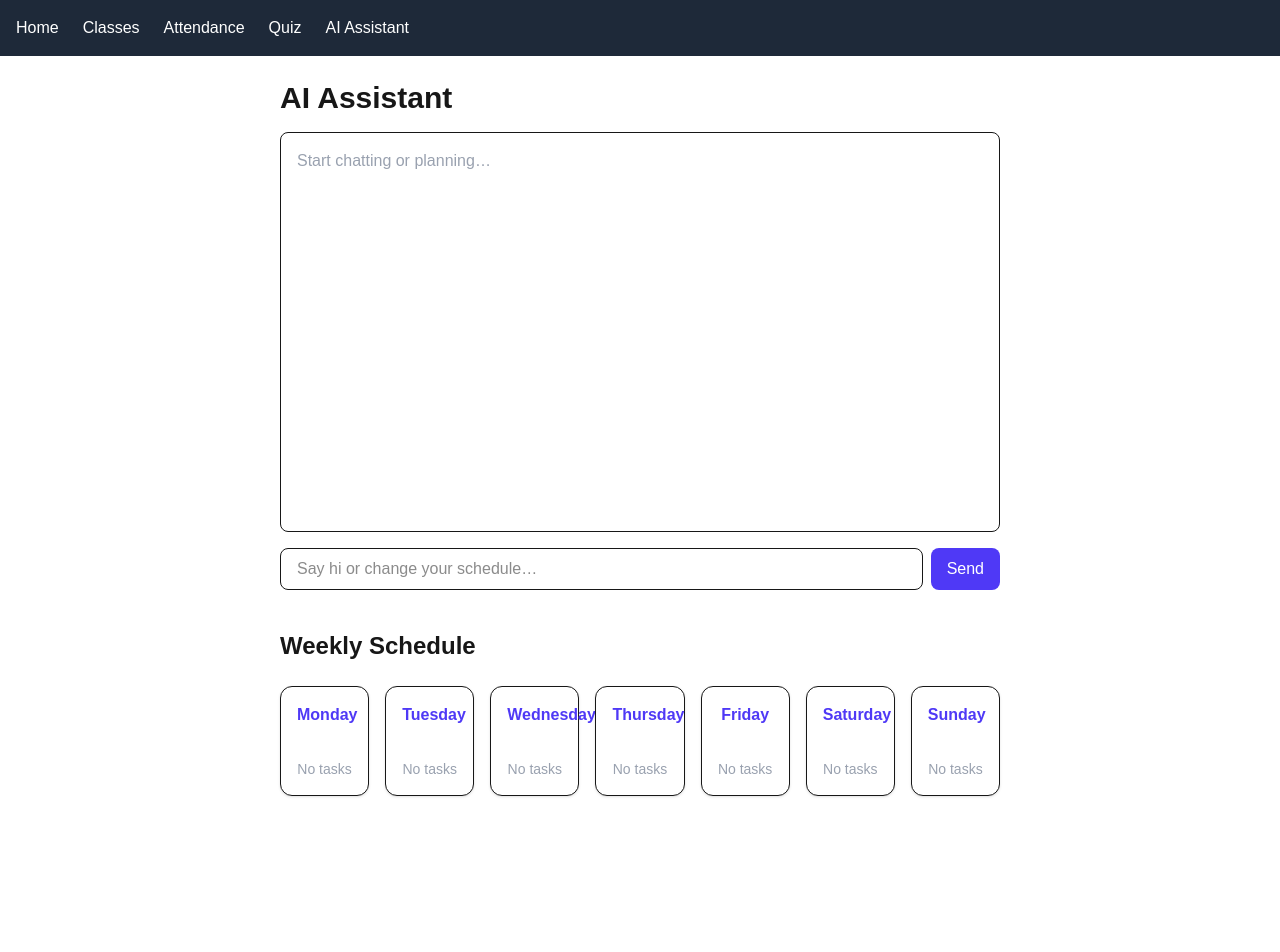
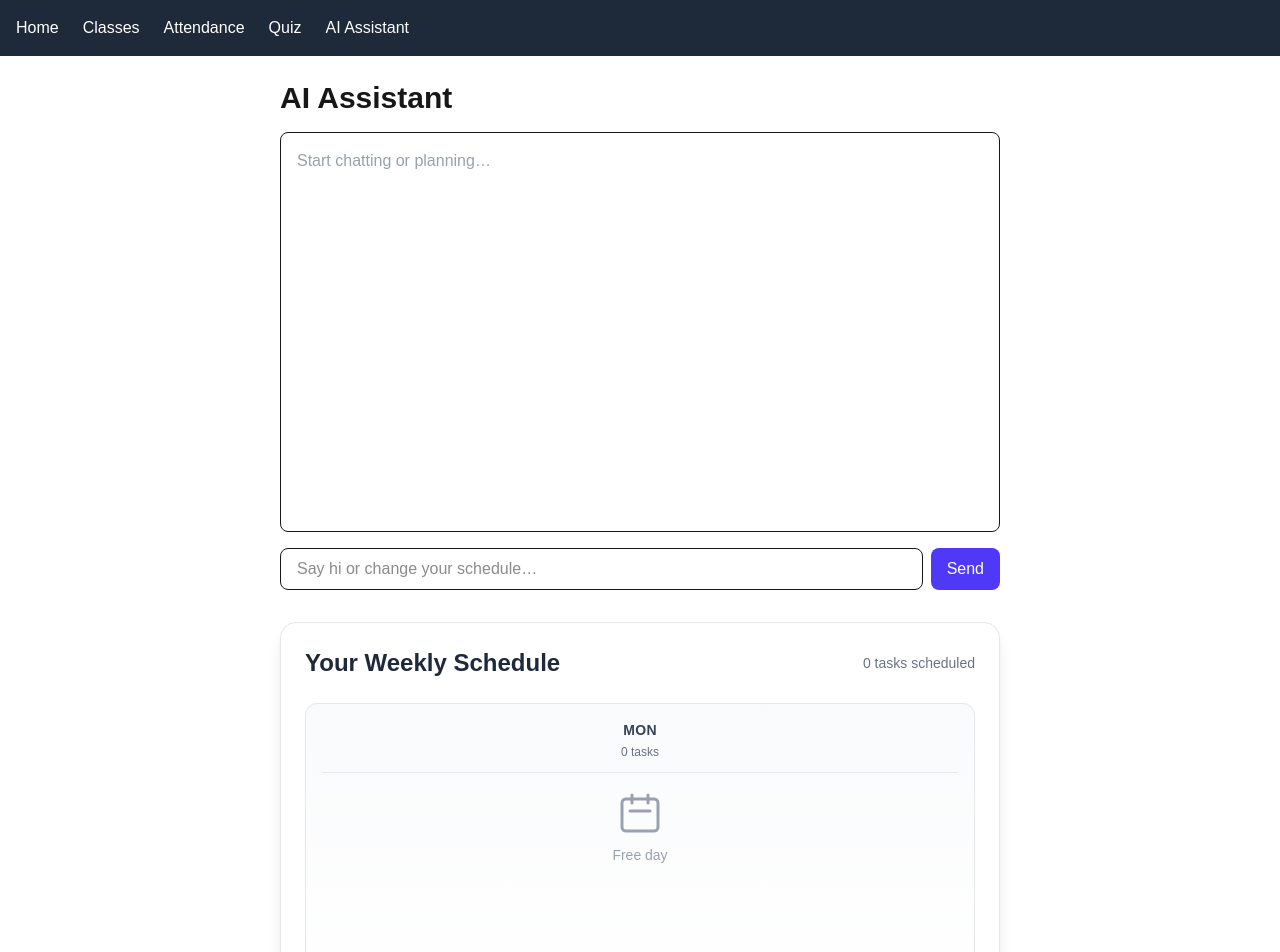
Before and after one commit to Amudhan-A/smart-clg-assistant, a Next.js app: page /assistant in a window 1280 px wide. Shown: the top 952 px of the page. Before the commit the page ends 820 px from the top, so only its background shows below. Built offline with nearby package versions, Linux system fonts and the light colour scheme.

Commit message:
Memory works in ai, with proper scheduling, but no login feat or memory stored in db yet

```diff
--- a/app/api/assistant/route.ts
+++ b/app/api/assistant/route.ts
@@ -32,22 +32,40 @@ Rules:
 
 export async function POST(req: Request) {
   try {
-    const { message, currentSchedule } = await req.json();
+    const { message, messages, currentSchedule } = await req.json();
 
     const model = genAI.getGenerativeModel({
       model: "gemini-3-flash-preview",
     });
 
-    // ---------- 1️⃣ INTENT DETECTION ----------
-    const intentRes = await model.generateContent(
-      `${INTENT_PROMPT}\n\nUSER_MESSAGE:\n"${message}"`
-    );
+    // ---------- BUILD MEMORY ----------
+    const chatHistory = messages
+      .map((m: any) => `${m.role.toUpperCase()}: ${m.content}`)
+      .join("\n");
+
+    // ---------- 1️⃣ INTENT ----------
+    const intentRes = await model.generateContent(`
+${INTENT_PROMPT}
+
+CONVERSATION:
+${chatHistory}
+
+LAST_MESSAGE:
+"${message}"
+`);
 
     const { intent } = JSON.parse(intentRes.response.text());
 
-    // ---------- 2️⃣ NORMAL CHAT ----------
+    // ---------- 2️⃣ CHAT ----------
     if (intent === "chat") {
-      const chatRes = await model.generateContent(message);
+      const chatRes = await model.generateContent(`
+You are a helpful AI assistant.
+Continue the conversation naturally.
+
+${chatHistory}
+
+ASSISTANT:
+`);
 
       return NextResponse.json({
         type: "chat",
@@ -55,14 +73,17 @@ export async function POST(req: Request) {
       });
     }
 
-    // ---------- 3️⃣ SCHEDULE MODIFICATION ----------
+    // ---------- 3️⃣ SCHEDULE ----------
     const scheduleRes = await model.generateContent(`
 ${SCHEDULER_PROMPT}
+
+CONVERSATION:
+${chatHistory}
 
 CURRENT_SCHEDULE:
 ${JSON.stringify(currentSchedule, null, 2)}
 
-USER_MESSAGE:
+USER_REQUEST:
 "${message}"
 `);
 
--- a/app/assistant/page.tsx
+++ b/app/assistant/page.tsx
@@ -46,7 +46,13 @@ export default function AssistantPage() {
     setInput('');
     setLoading(true);
 
-    setMessages(prev => [...prev, { role: 'user', content: userText }]);
+    const updatedMessages: Message[] = [
+      ...messages,
+      { role: 'user', content: userText },
+    ];
+
+
+    setMessages(updatedMessages);
 
     try {
       const res = await fetch('/api/assistant', {
@@ -54,13 +60,13 @@ export default function AssistantPage() {
         headers: { 'Content-Type': 'application/json' },
         body: JSON.stringify({
           message: userText,
+          messages: updatedMessages, // ✅ MEMORY
           currentSchedule: schedule,
         }),
       });
 
       const data = await res.json();
 
-      // ---------- CHAT RESPONSE ----------
       if (data.type === "chat") {
         setMessages(prev => [
           ...prev,
@@ -68,7 +74,6 @@ export default function AssistantPage() {
         ]);
       }
 
-      // ---------- SCHEDULE RESPONSE ----------
       if (data.type === "schedule") {
         try {
           const updatedSchedule = JSON.parse(data.reply);
@@ -137,6 +142,7 @@ export default function AssistantPage() {
           Send
         </button>
       </div>
+
       {schedule && <WeeklySchedule schedule={schedule} />}
     </div>
   );
--- a/components/WeeklySchedule.tsx
+++ b/components/WeeklySchedule.tsx
@@ -9,52 +9,114 @@ type Schedule = {
   days: Record<string, TimeBlock[]>;
 };
 
+// Format time to 12-hour with AM/PM
+function formatTime(time: string): string {
+  if (!time) return '';
+
+  const match = time.match(/(\d{1,2}):?(\d{2})?/);
+  if (!match) return time;
+
+  let hours = parseInt(match[1]);
+  const minutes = match[2] || '00';
+  const period = hours >= 12 ? 'PM' : 'AM';
+  hours = hours % 12 || 12;
+
+  return `${hours}:${minutes} ${period}`;
+}
+
+// Get color based on task name
+function getTaskColor(task: string): string {
+  const lowercaseTask = task.toLowerCase();
+
+  if (lowercaseTask.includes('gym') || lowercaseTask.includes('workout') || lowercaseTask.includes('exercise')) {
+    return 'bg-orange-100 border-orange-300 text-orange-900';
+  }
+  if (lowercaseTask.includes('meeting') || lowercaseTask.includes('call')) {
+    return 'bg-blue-100 border-blue-300 text-blue-900';
+  }
+  if (lowercaseTask.includes('lunch') || lowercaseTask.includes('dinner') || lowercaseTask.includes('breakfast')) {
+    return 'bg-green-100 border-green-300 text-green-900';
+  }
+  if (lowercaseTask.includes('study') || lowercaseTask.includes('learn') || lowercaseTask.includes('read')) {
+    return 'bg-purple-100 border-purple-300 text-purple-900';
+  }
+
+  return 'bg-gray-100 border-gray-300 text-gray-900';
+}
+
 export default function WeeklySchedule({ schedule }: { schedule: Schedule }) {
   if (!schedule) return null;
 
+  const daysOfWeek = ['Monday', 'Tuesday', 'Wednesday', 'Thursday', 'Friday', 'Saturday', 'Sunday'];
+
   return (
-    <div className="mt-10">
-      <h2 className="text-2xl font-bold mb-6">Weekly Schedule</h2>
+    <div className="flex flex-col mt-8 bg-white rounded-2xl shadow-lg p-6 border border-gray-200">
+      <div className="flex items-center justify-between mb-6">
+        <h2 className="text-2xl font-bold text-gray-800">Your Weekly Schedule</h2>
+        <div className="text-sm text-gray-500">
+          {Object.values(schedule.days).flat().length} tasks scheduled
+        </div>
+      </div>
 
-      <div className="grid grid-cols-1 md:grid-cols-7 gap-4">
-        {Object.entries(schedule.days).map(([day, blocks]) => (
+      <div className="flex flex-col lg:grid-cols-7 gap-4">
+        {daysOfWeek.map((day) => {
+          const blocks = schedule.days[day] || [];
+          const sortedBlocks = [...blocks].sort((a, b) => {
+            const getMinutes = (time: string) => {
+              if (!time) return 0;
+              const match = time.match(/(\d{1,2}):?(\d{2})?/);
+              if (!match) return 0;
+              return parseInt(match[1]) * 60 + parseInt(match[2] || '0');
+            };
+            return getMinutes(a.start || '') - getMinutes(b.start || '');
+          });
+
+          return (
             <div
               key={day}
-            className="bg-white rounded-xl border shadow-sm p-4 flex flex-col"
+              className="bg-gradient-to-b from-gray-50 to-white rounded-xl border border-gray-200 p-4 min-h-[280px] flex flex-col"
             >
-            {/* Day header */}
-            <h3 className="text-center font-semibold text-indigo-600 mb-4">
-              {day}
+              {/* Day Header */}
+              <div className="text-center mb-4 pb-3 border-b border-gray-200 ">
+                <h3 className="font-bold text-gray-700 text-sm uppercase tracking-wide">
+                  {day.slice(0, 3)}
                 </h3>
+                <p className="text-xs text-gray-500 mt-1">
+                  {sortedBlocks.length} {sortedBlocks.length === 1 ? 'task' : 'tasks'}
+                </p>
+              </div>
 
-            {/* Empty state */}
-            {blocks.length === 0 && (
-              <p className="text-sm text-gray-400 text-center mt-4">
-                No tasks
-              </p>
-            )}
-
-            {/* Tasks */}
-            <div className="flex flex-col gap-3">
-              {blocks
-                .sort((a, b) => a.start.localeCompare(b.start))
-                .map((block, idx) => (
+              {/* Tasks List */}
+              <div className="space-y-3 flex-1">
+                {sortedBlocks.length === 0 ? (
+                  <div className="flex flex-col items-center justify-center h-full text-gray-400">
+                    <svg className="w-12 h-12 mb-2" fill="none" stroke="currentColor" viewBox="0 0 24 24">
+                      <path strokeLinecap="round" strokeLinejoin="round" strokeWidth={1.5} d="M8 7V3m8 4V3m-9 8h10M5 21h14a2 2 0 002-2V7a2 2 0 00-2-2H5a2 2 0 00-2 2v12a2 2 0 002 2z" />
+                    </svg>
+                    <p className="text-sm">Free day</p>
+                  </div>
+                ) : (
+                  sortedBlocks.map((block, idx) => (
                     <div
-                    key={idx}
-                    className="rounded-lg border bg-gray-50 p-3 hover:bg-gray-100 transition"
+                      key={block.id || idx}
+                      className={`rounded-lg border-2 p-3 transition-all hover:scale-105 hover:shadow-md ${getTaskColor(block.task)}`}
                     >
-                    <p className="font-medium text-gray-900">
+                      <p className="font-semibold text-sm mb-2 leading-tight">
                         {block.task}
                       </p>
-
-                    <p className="text-xs text-gray-600 mt-1">
-                      🕒 {block.start} – {block.end}
-                    </p>
-                  </div>
-                ))}
+                      <div className="flex items-center gap-1.5 text-xs font-medium opacity-75">
+                        <svg className="w-3.5 h-3.5" fill="none" stroke="currentColor" viewBox="0 0 24 24">
+                          <path strokeLinecap="round" strokeLinejoin="round" strokeWidth={2} d="M12 8v4l3 3m6-3a9 9 0 11-18 0 9 9 0 0118 0z" />
+                        </svg>
+                        <span>{formatTime(block.start)} - {formatTime(block.end)}</span>
                       </div>
                     </div>
-        ))}
+                  ))
+                )}
+              </div>
+            </div>
+          );
+        })}
       </div>
     </div>
   );
```
Lines whose indentation alone changed are shown as unchanged.
